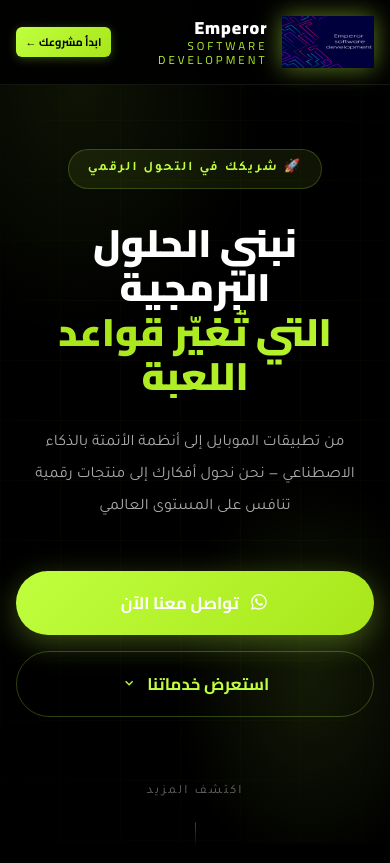
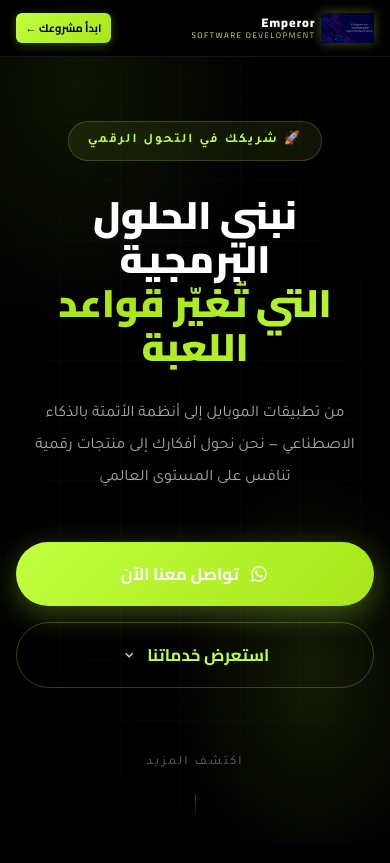
Before and after one commit to Hosam77hasan/emperor77, a plain HTML site: page index.html in a window 390 px wide. Shown: the top 863 px of the page. Drawn offline with nearby package versions, Linux system fonts and the light colour scheme.

Commit message:
Make header logo responsive to match smaller button on mobile
Scale down logo image, text sizes, and spacing across 768px and 480px
breakpoints so the header stays proportional on small screens.

🤖 Generated with Codebuff
Co-Authored-By: Codebuff <noreply@codebuff.com>

```diff
--- a/index.html
+++ b/index.html
@@ -834,7 +834,11 @@
 
         /* MOBILE */
         @media(max-width:768px) {
-            header { padding:1rem 4%; }
+            header { padding:0.8rem 4%; }
+            .logo-img { height:38px; filter:drop-shadow(0 0 8px rgba(192,255,62,0.4)); }
+            .logo-text .top { font-size:0.9rem; }
+            .logo-text .sub { font-size:0.6rem; letter-spacing:2px; }
+            .logo-wrap { gap:0.5rem; }
             .badge-available { display:none; }
             .btn-header {
                 padding:6px 12px;
@@ -850,6 +854,10 @@
             .cta-box { padding:2.5rem 1.5rem; }
         }
         @media(max-width:480px) {
+            .logo-img { height:30px; filter:drop-shadow(0 0 6px rgba(192,255,62,0.35)); }
+            .logo-text .top { font-size:0.78rem; }
+            .logo-text .sub { font-size:0.5rem; letter-spacing:1.5px; }
+            .logo-wrap { gap:0.35rem; }
             .btn-header {
                 padding:5px 10px;
                 font-size:11px;
```
